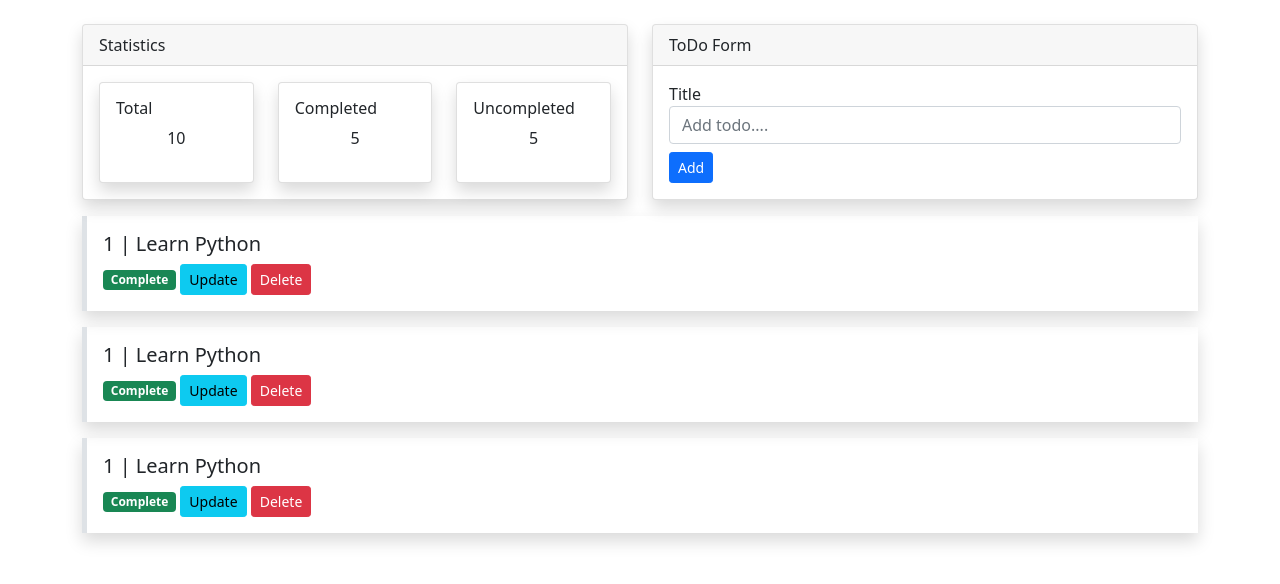
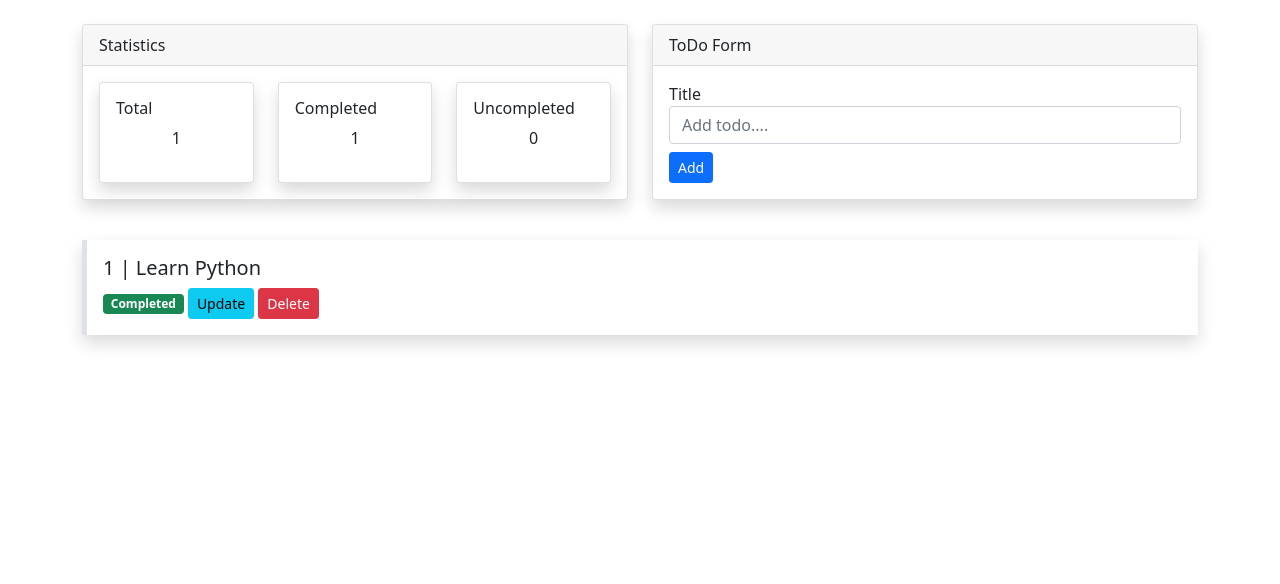
Before and after one commit to Vinod-Kumar-M/TODO_Webapplication, a Flask app: page / in a window 1280 px wide. Shown: the part 56-640 px from the top of the page. Run offline with Flask 2, Linux system fonts and the light colour scheme; data comes from the database, SQL or seed files in the repository; both versions use the stored data as it was after the commit.

Commit message:
Logic and CRUD Operations

```diff
--- a/app.py
+++ b/app.py
@@ -1,5 +1,5 @@
 import os
-from flask import Flask, render_template
+from flask import Flask, render_template, redirect, url_for, request
 from flask_sqlalchemy import SQLAlchemy
 
 basedir = os.path.abspath(os.path.dirname(__file__))
@@ -19,8 +19,35 @@ class Todo(db.Model):
 
 @app.route('/')
 def index():
-    return render_template('dashboard/index.html')
+    todo_list = Todo.query.all()
+    total_todo = Todo.query.count()
+    completed_todo = Todo.query.filter_by(complete=True).count()
+    # uncompleted_todo = Todo.query.filter_by(complete=False).count()
+    uncompleted_todo = total_todo - completed_todo # both logics or correct which one is ur wish to use
+    # return render_template('dashboard/index.html',todo_list=todo_list, total_todo=total_todo, completed_todo=completed_todo,uncompleted_todo=uncompleted_todo)
+    return render_template('dashboard/index.html',**locals())  # Either use local variables locals() or variable=variable
 
+@app.route('/add', methods=['POST'])
+def add():
+    title = request.form.get('title')
+    new_todo = Todo(title=title, complete=False)
+    db.session.add(new_todo)
+    db.session.commit()
+    return redirect(url_for('index'))
+
+@app.route('/delete/<int:id>')
+def delete(id):
+    todo = Todo.query.filter_by(id=id).first()
+    db.session.delete(todo)
+    db.session.commit()
+    return redirect(url_for('index'))
+
+@app.route('/update/<int:id>')
+def update(id):
+    todo = Todo.query.filter_by(id=id).first()
+    todo.complete = not todo.complete
+    db.session.commit()
+    return redirect(url_for('index'))
 
 @app.route('/about')
 def about():
--- a/templates/dashboard/about.html
+++ b/templates/dashboard/about.html
@@ -1,5 +1,5 @@
 {% extends 'partials/base.html' %} <br />
 {% block title %} About {% endblock %} <br />
 {% block content %}
-<h1>About Page</h1>
+<h1> About Page</h1>
 {% endblock %}
--- a/templates/dashboard/index.html
+++ b/templates/dashboard/index.html
@@ -13,7 +13,7 @@
                             <div class="card shadow">
                                 <div class="card-body">
                                     <h6>Total</h6>
-                                    <p class="text-center">10</p>
+                                    <p class="text-center">{{total_todo}}</p>
                                 </div>
                             </div>
                         </div>
@@ -21,7 +21,7 @@
                             <div class="card shadow">
                                 <div class="card-body">
                                     <h6>Completed</h6>
-                                    <p class="text-center">5</p>
+                                    <p class="text-center">{{ completed_todo }}</p>
                                 </div>
                             </div>
                         </div>
@@ -29,7 +29,7 @@
                             <div class="card shadow">
                                 <div class="card-body">
                                     <h6>Uncompleted</h6>
-                                    <p class="text-center">5</p>
+                                    <p class="text-center">{{ uncompleted_todo }}</p>
                                 </div>
                             </div>
                         </div>
@@ -41,7 +41,7 @@
             <div class="card shadow">
                 <div class="card-header">ToDo Form</div>
                 <div class="card-body">
-                    <form action="">
+                    <form action="/add" method="POST">
                         <label for="">Title</label>
                         <input class="form-control" type="text" name="title" placeholder="Add todo...."/>
 
@@ -51,30 +51,23 @@
             </div>
         </div>
     </div>
+
+    {% if total_todo == 0 %}
+    <marquee class="mt-3 display-6" behavior="" direction="">No ToDo in Database.... Create new ToDo in ToDo form</marquee>
+    {% endif %} <br />
+    {% for todo in todo_list %}
     <div class="border-start border-5 mt-3 shadow">
         <div class="card-body">
-            <h5>1 | Learn Python</h5>
-            <span class="badge bg-success">Complete</span>
-            <a class="btn btn-info btn-sm" href="">Update</a>
-            <a class="btn btn-danger btn-sm" href="">Delete</a>
+            <h5>{{ todo.id }} | {{ todo.title }}</h5>
+            {% if todo.complete %}
+            <span class="badge bg-success">Completed</span>
+            {% else %}
+            <span class="badge bg-secondary">Uncompleted</span>
+            {% endif %}
+            <a class="btn btn-info btn-sm" href="/update/{{ todo.id }}">Update</a>
+            <a class="btn btn-danger btn-sm" href="/delete/{{ todo.id }}">Delete</a>
         </div>
     </div>
-    <div class="border-start border-5 mt-3 shadow">
-        <div class="card-body">
-            <h5>1 | Learn Python</h5>
-            <span class="badge bg-success">Complete</span>
-            <a class="btn btn-info btn-sm" href="">Update</a>
-            <a class="btn btn-danger btn-sm" href="">Delete</a>
-        </div>
-    </div>
-    <div class="border-start border-5 mt-3 shadow">
-        <div class="card-body">
-            <h5>1 | Learn Python</h5>
-            <span class="badge bg-success">Complete</span>
-            <a class="btn btn-info btn-sm" href="">Update</a>
-            <a class="btn btn-danger btn-sm" href="">Delete</a>
-        </div>
-    </div>
-
+    {% endfor %}
 </div>
 {% endblock %}
```
Also changed, not shown: database.db.
